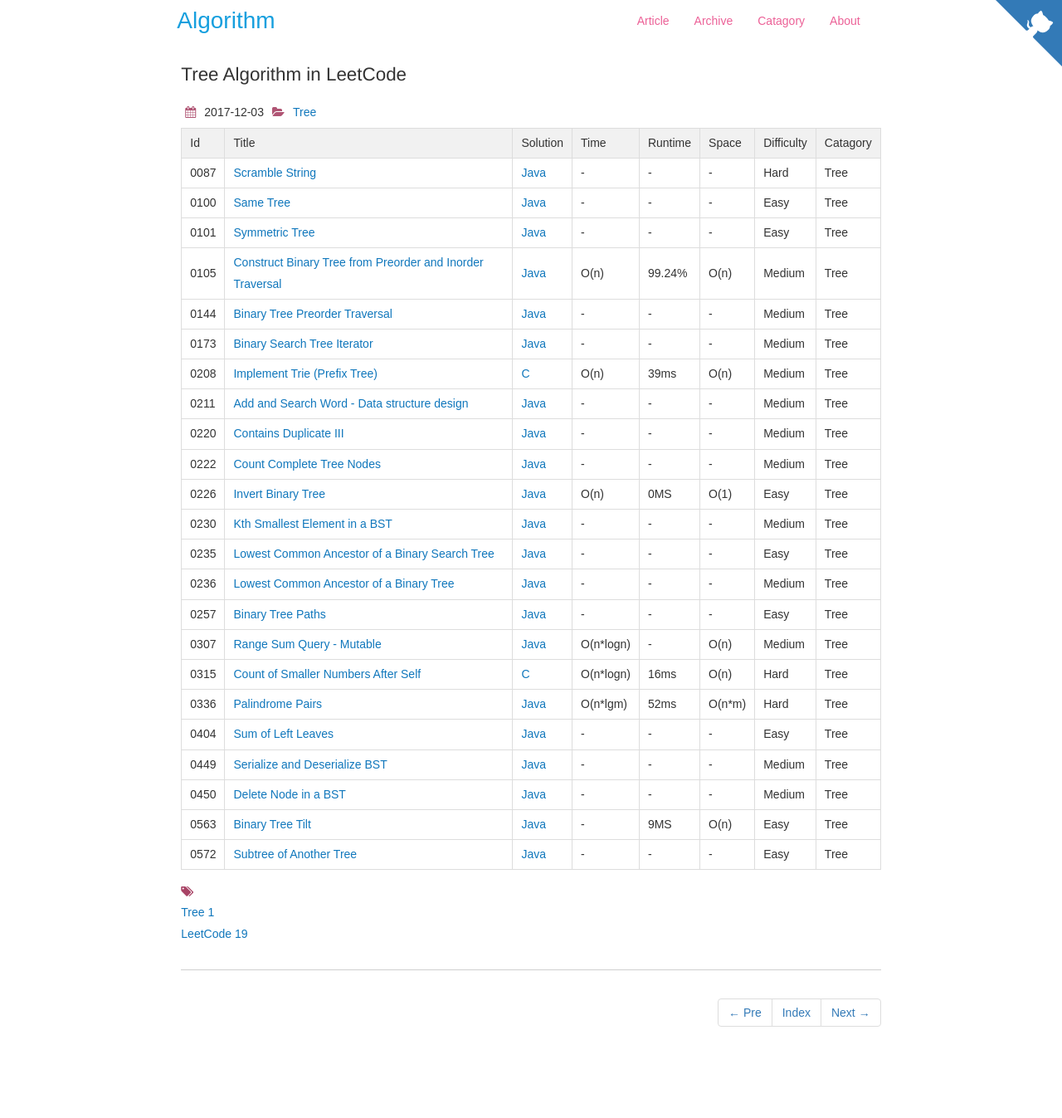
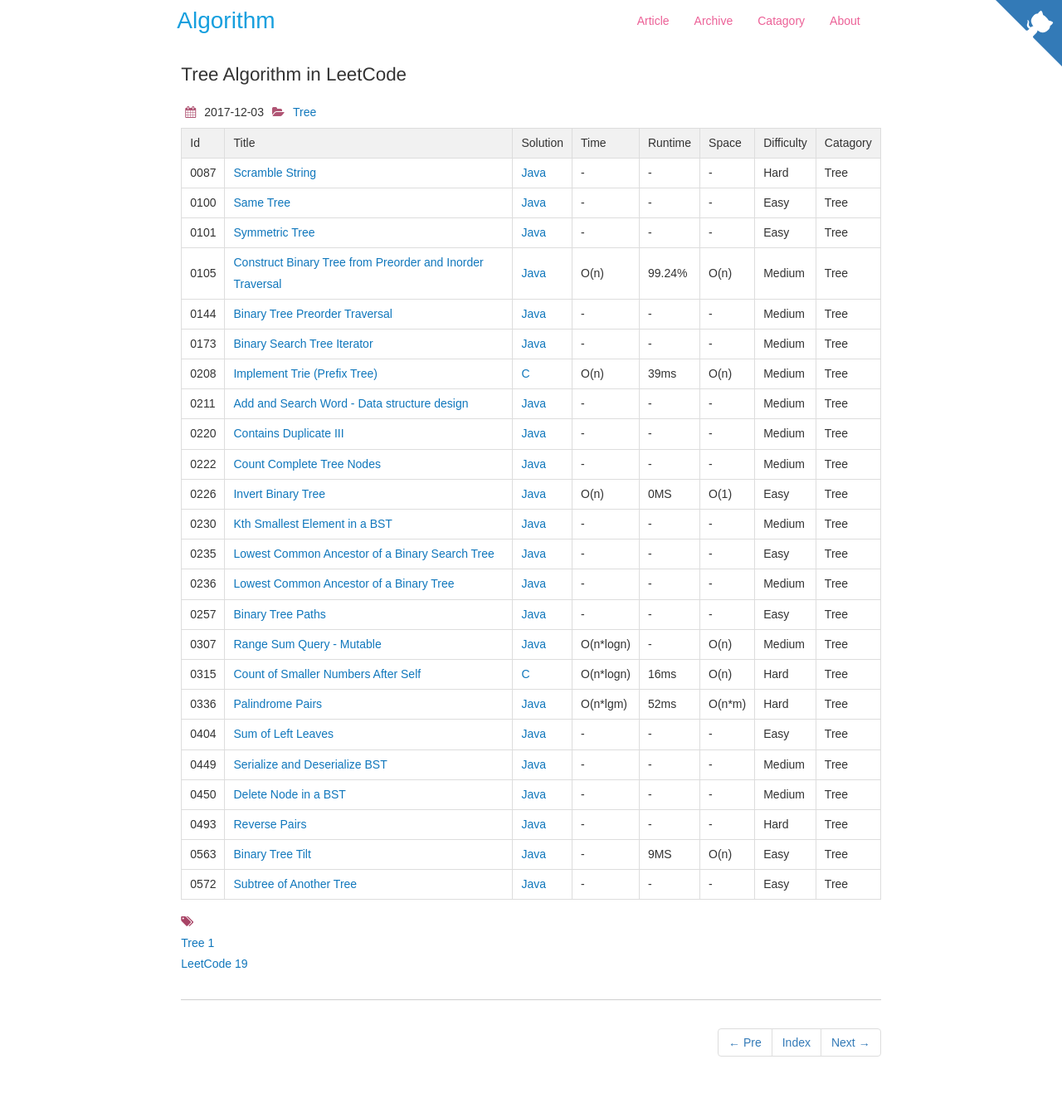
Before and after one commit to dunso/algorithm, a Jekyll site: the page built from docs/_posts/2017-12-03-Tree.md, in a window 1280 px wide. Shown: the whole page at 83% size. Built offline with Jekyll 4.4.1, drawn with Linux system fonts in a browser that asks for light colours; nearby versions of some CDN libraries; before the commit the page ends 1311 px from its top, so only the background shows below that.

Commit message:
Add index of LeetCode0493.java to docs

```diff
--- a/docs/_posts/2017-12-03-Tree.md
+++ b/docs/_posts/2017-12-03-Tree.md
@@ -33,5 +33,6 @@
 |0404|[Sum of Left Leaves](https://leetcode.com/problems/sum-of-left-leaves/description/) | [Java](https://e.srl/leetcode-404/)|-|-|-|Easy|Tree|
 |0449|[Serialize and Deserialize BST](https://leetcode.com/problems/serialize-and-deserialize-bst/) | [Java](https://e.srl/leetcode-449/)|-|-|-|Medium|Tree|
 |0450|[Delete Node in a BST](https://leetcode.com/problems/delete-node-in-a-bst/) | [Java](https://e.srl/leetcode-450/)|-|-|-|Medium|Tree|
+|0493|[Reverse Pairs](https://leetcode.com/problems/reverse-pairs/) | [Java](https://e.srl/leetcode-493/)|-|-|-|Hard|Tree|
 |0563|[Binary Tree Tilt](https://leetcode.com/problems/binary-tree-tilt)| [Java](https://e.srl/leetcode-563/)  | - |9MS| O(n)  |  Easy |Tree|
 |0572|[Subtree of Another Tree](https://leetcode.com/problems/subtree-of-another-tree)| [Java](https://e.srl/leetcode-572/)  |-|-|-|  Easy |Tree|
```
